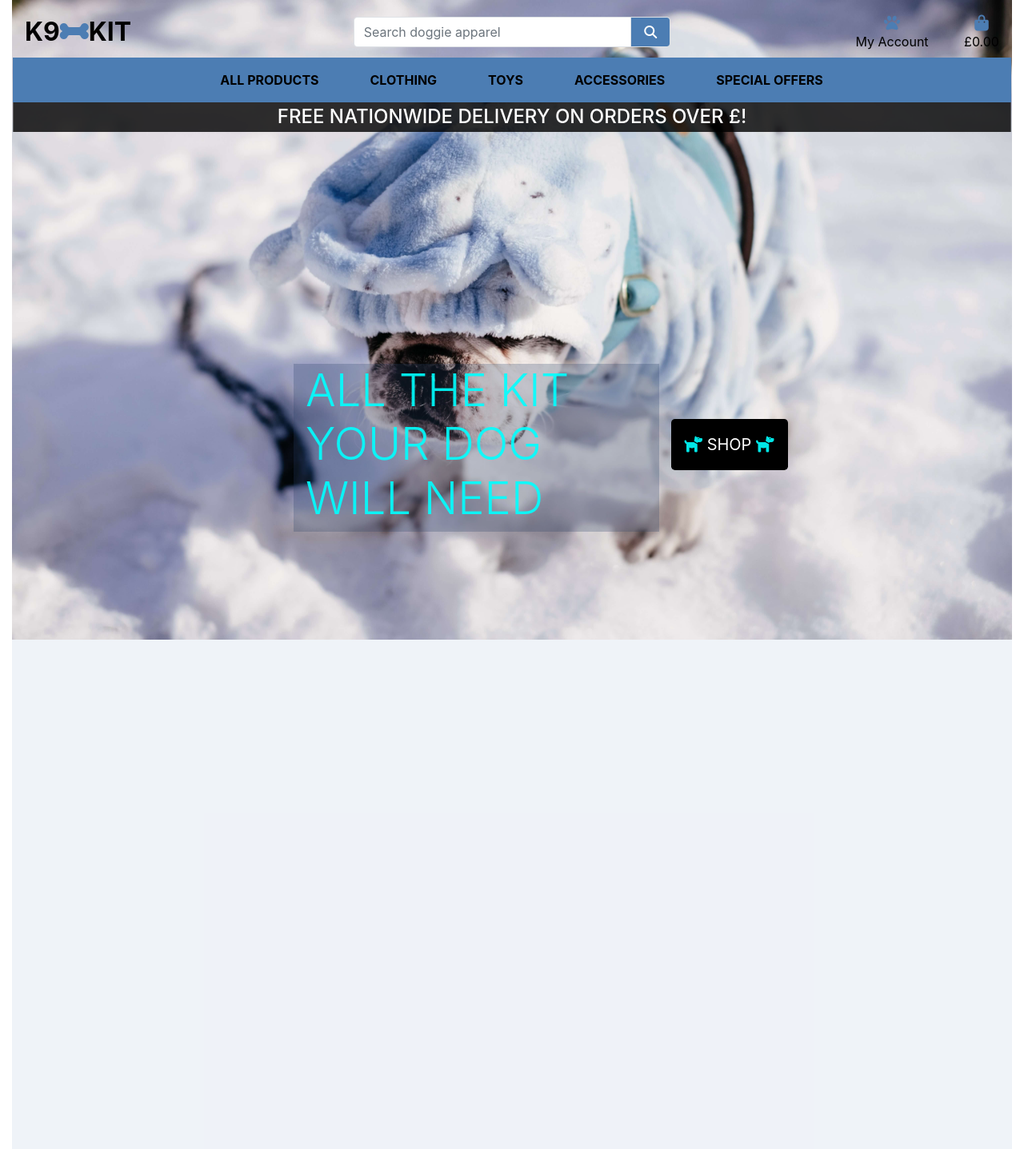
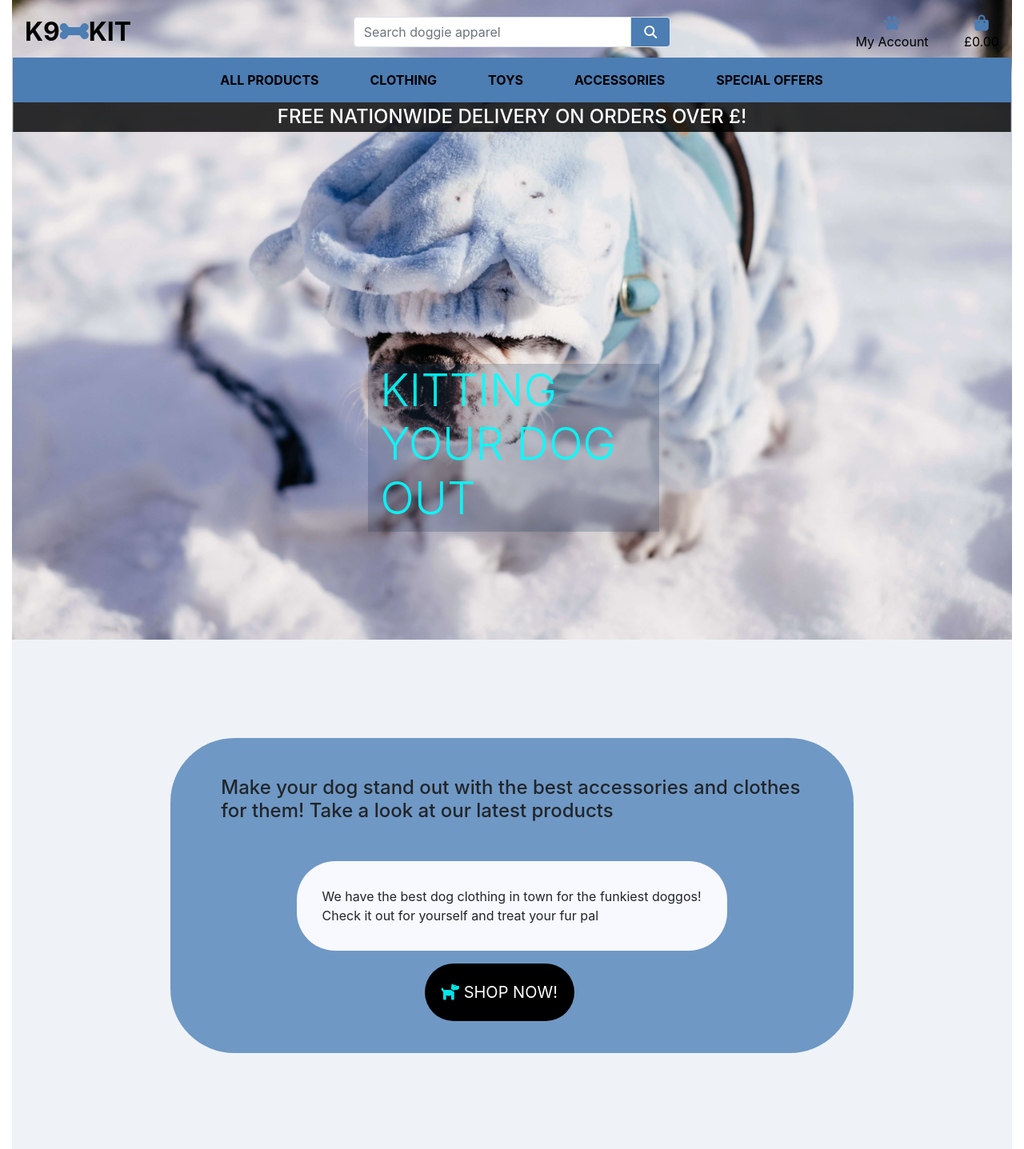
Before and after one commit to maxnyla/K9Kit, a Django app: page / in a window 1280 px wide. Shown: the top 1437 px of the page at 80% size. Run offline with Django 3.2, Linux system fonts and the light colour scheme; some libraries are stand-ins or nearby versions.

Commit message:
adding content to index.html parallax containeres

```diff
--- a/home/templates/home/index.html
+++ b/home/templates/home/index.html
@@ -37,37 +37,54 @@
 
 	<div class="container-fluid">
 
-		<div class="div-parallax d-flex justify-content-center align-items-center w-100 vh-100 parallax" id="first-block">
+		<div class="div-parallax d-flex justify-content-center align-items-center w-100 vh-100 parallax" id="block-one">
 		<!-- <div class="container "> -->
 				<div class="row" style="margin-top: 20em; margin-left: 22em;">
 					<div class="col">
 						<div class="row">
 							<div class="col my-auto index-title-bg">
 								<h1 class="display-4 logo-font main-title">
-										All the kit your dog will need
+										Kitting your dog out
 								</h1>
 							</div>
 							<div class="col my-auto">
-								<h4>
+								<!-- <h4>
 									<a href="" class="shop-now-button btn btn-lg rounded-5 text-uppercase py-3"> <i class="fas fa-dog shop-button-icon"></i>  Shop <i class="fas fa-dog shop-button-icon"></i> </a>
-								</h4>
+								</h4> -->
 							</div>
 						</div>
 					</div>
 				</div>
 		</div>
 
-		<div class="div-parallax d-flex justify-content-center align-items-center w-100 vh-100 parallax" id="second-block">
+		<div class="div-parallax d-flex justify-content-center align-items-center w-100 vh-80 parallax" id="block-two">
+			<div class="row justify-content-center">
+				<div class="col-8 block-two-intro">
+					<div class="h4 m-5 block-two-h4"> Make your dog stand out with the best accessories and clothes for them! Take a look at our latest products</div>
+						<div class="row justify-content-center align-items-center block-two-inside">
+							<div class="col-8">
+								<p class="block-two-text"> We have the best dog clothing in town for the funkiest doggos! Check it out for yourself and treat your fur pal</p>
+							</div>
+
+							<div class="col-8">
+								<h4>
+									<a href="" class="shop-now-button btn btn-lg text-uppercase"> <i class="fas fa-dog shop-button-icon"></i>  Shop now!
+									</a>
+								</h4>
+							</div>
+
+						</div>
+				</div>
+
+			</div>
+		</div>
+
+		<div class="div-parallax d-flex justify-content-center align-items-center w-100 vh-100 parallax" id="block-three">
 
 
 		</div>
 
-		<div class="div-parallax d-flex justify-content-center align-items-center w-100 vh-100 parallax" id="third-block">
-
-
-		</div>
-
-		<div class="div-parallax d-flex justify-content-center align-items-center w-100 vh-100 parallax" id="fourth-block">
+		<div class="div-parallax d-flex justify-content-center align-items-center w-100 vh-100 parallax" id="block-four">
 
 
 		</div>
--- a/static/css/base.css
+++ b/static/css/base.css
@@ -50,11 +50,13 @@ html {
 .shop-now-button {
     background: black;
     color: white;
-    min-width: 4em;
+    /* min-width: 4em; */
+    border-radius: 2em;
+    padding: 1em;
+    margin-left: 8em;
 }
 
 .shop-button-icon {
-
     color: #00ffffe6;
     /* color: #ee959e; */
 }
@@ -124,28 +126,49 @@ html {
 }
 
 
-#first-block {
+#block-one {
     /* background: url('/media/homepage-background-cropped.jpg') no-repeat center center fixed; */
-    background: url('/media/home2.jpg') no-repeat center center fixed;
+    background: url('/media/home2.jpg') no-repeat center center;
+    background-attachment: fixed;
     background-size: cover;
 }
 
-#second-block {
+#block-two {
     background-color: #b8c6dd38;
+    height: 80vh;
     /* background-color: #b8c6dd; */
 }
 
-#third-block {
-    background: url('/media/home3.jpg') no-repeat center center fixed;
+#block-three {
+    background: url('/media/home3.jpg') no-repeat center center;
+    background-attachment: fixed;
     background-size: cover;
 }
 
 
-#fourth-block {
+#block-four {
     background-color: #b8c6dd;
     /* background-color: #b8c6dd38; */
 }
 
+.block-two-intro {
+    background-color: #6f98c5;
+    border-radius: 80px;
+}
+
+.block-two-h4 {
+
+}
+
+.block-two-text {
+    background-color: ghostwhite;
+    border-radius: 3em;
+    padding: 2em;
+}
+
+.block-two-inside {
+    margin-bottom: 2em;
+}
 
 .social-text {
     color: #4c7db3;
--- a/templates/base.html
+++ b/templates/base.html
@@ -35,7 +35,8 @@
             <script src="https://code.jquery.com/jquery-3.4.1.slim.min.js" integrity="sha384-J6qa4849blE2+poT4WnyKhv5vZF5SrPo0iEjwBvKU7imGFAV0wwj1yYfoRSJoZ+n" crossorigin="anonymous"></script>
             <script src="https://cdn.jsdelivr.net/npm/popper.js@1.16.0/dist/umd/popper.min.js" integrity="sha384-Q6E9RHvbIyZFJoft+2mJbHaEWldlvI9IOYy5n3zV9zzTtmI3UksdQRVvoxMfooAo" crossorigin="anonymous"></script>
             <script src="https://stackpath.bootstrapcdn.com/bootstrap/4.4.1/js/bootstrap.min.js" integrity="sha384-wfSDF2E50Y2D1uUdj0O3uMBJnjuUD4Ih7YwaYd1iqfktj0Uod8GCExl3Og8ifwB6" crossorigin="anonymous"></script>
-        {% endblock %}
+            <script src="../static/js/main.js"></script>
+            {% endblock %}
 
         {% block extra_js %}
         {% endblock %}
```
Also changed, not shown: static/js/main.js (added, +7 -0 lines).
